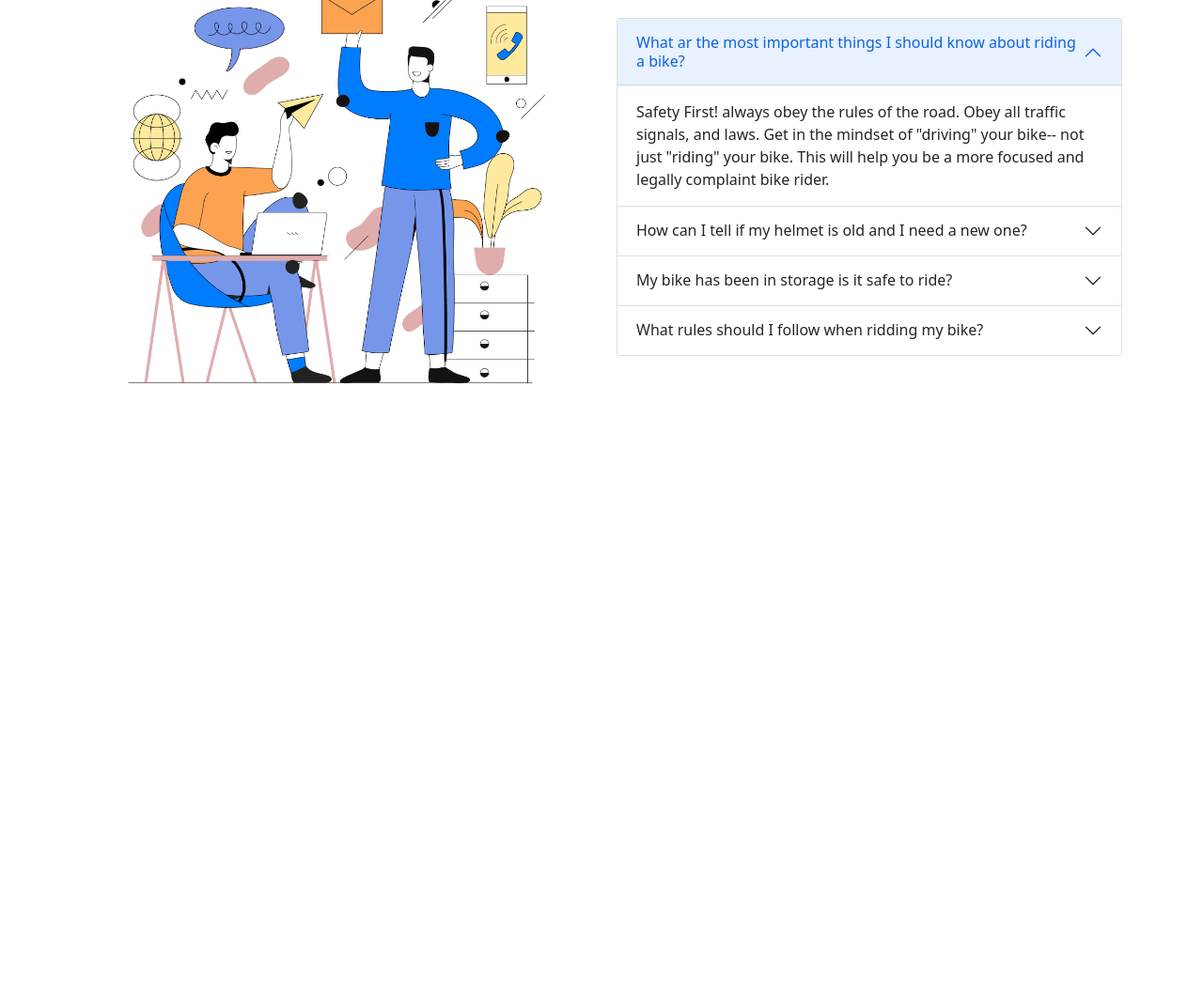
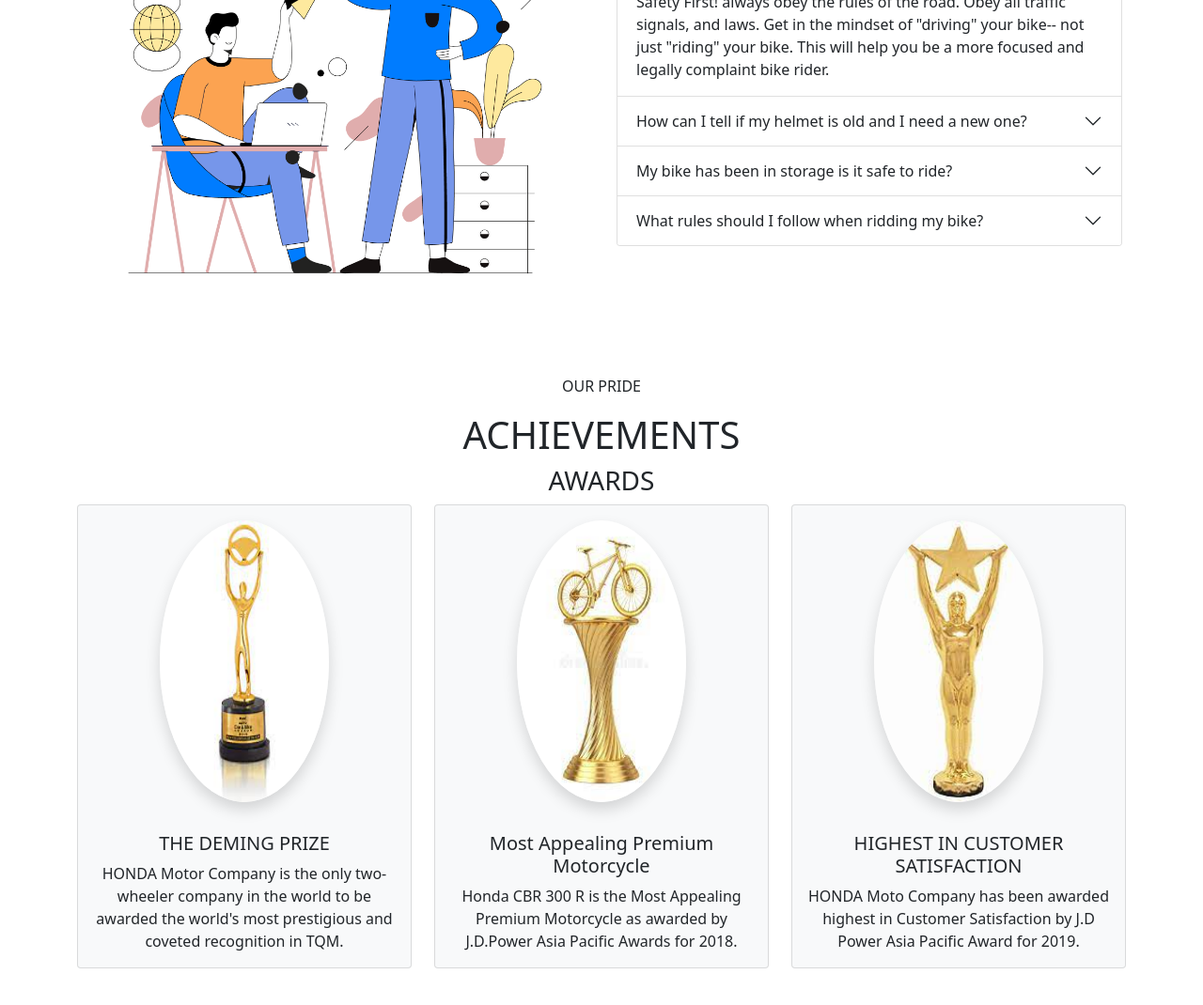
Before and after one commit to hrkanon/honda-crb, a plain HTML site: page index.html in a window 1280 px wide. Shown: the part 1830-2900 px from the top of the page at 94% size. Before the commit the page ends 2298 px from the top, so only its background shows below. Drawn offline with nearby package versions, Linux system fonts and the light colour scheme.

Commit message:
code added

```diff
--- a/css/style.css
+++ b/css/style.css
@@ -10,3 +10,11 @@
 .honda-text-primary {
   color: #e76f51;
 }
+.honda-client-img {
+  height: 149px;
+  width: 149px;
+}
+.honda-award-img {
+  height: 300px;
+  width: 180px;
+}
--- a/index.html
+++ b/index.html
@@ -141,12 +141,12 @@
               Happy <span class="honda-text-primary">Clients Says</span>
             </h1>
           </div>
-          <div class="row row-cols-1 row-cols-md-3 g-4">
+          <div class="row row-cols-1 row-cols-md-3 g-5">
             <div class="col">
               <div class="card h-100">
                 <img
                   src="images/user-1.png"
-                  class="card-img-top w-75 mx-auto mt-3"
+                  class="card-img-top mx-auto mt-3 honda-client-img"
                   alt="..."
                 />
                 <div class="card-body text-center">
@@ -154,6 +154,7 @@
                     Slate helps you see how many more days you need to work to
                     reach your financial goal for the month and year.
                   </p>
+                  <div>
                     <p>
                       <i class="fas honda-text-primary fa-star"></i
                       ><i class="fas honda-text-primary fa-star"></i
@@ -166,11 +167,12 @@
                   </div>
                 </div>
               </div>
+            </div>
             <div class="col">
               <div class="card h-100">
                 <img
                   src="images/user-2.png"
-                  class="card-img-top w-75 mx-auto mt-3"
+                  class="card-img-top mx-auto mt-3 honda-client-img"
                   alt="..."
                 />
                 <div class="card-body text-center">
@@ -194,7 +196,13 @@
               <div class="card h-100">
                 <img
                   src="images/user-3.jpg"
-                  class="card-img-top w-75 mx-auto mt-3"
+                  class="
+                    card-img-top
+                    honda-client-img
+                    mx-auto
+                    mt-3
+                    rounded-circle
+                  "
                   alt="..."
                 />
                 <div class="card-body text-center">
@@ -358,6 +366,88 @@
           </div>
         </div>
       </section>
+      <!-- achievement section -->
+      <section class="my-5">
+        <div class="container">
+          <div class="text-center">
+            <p>OUR PRIDE</p>
+            <h1>ACHIEVEMENTS</h1>
+            <h3>AWARDS</h3>
+          </div>
+          <div class="row row-cols-1 row-cols-md-3 g-4">
+            <div class="col">
+              <div class="card h-100 bg-light">
+                <img
+                  src="images/awards/award-1.jpeg"
+                  class="
+                    card-img-top
+                    honda-award-img
+                    my-3
+                    shadow
+                    rounded-circle
+                    mx-auto
+                  "
+                  alt="..."
+                />
+                <div class="card-body text-center">
+                  <h5 class="card-title">THE DEMING PRIZE</h5>
+                  <p class="card-text">
+                    HONDA Motor Company is the only two-wheeler company in the
+                    world to be awarded the world's most prestigious and coveted
+                    recognition in TQM.
+                  </p>
+                </div>
+              </div>
+            </div>
+            <div class="col">
+              <div class="card h-100 bg-light">
+                <img
+                  src="images/awards/award-2.jpeg"
+                  class="
+                    card-img-top
+                    honda-award-img
+                    my-3
+                    shadow
+                    rounded-circle
+                    mx-auto
+                  "
+                  alt="..."
+                />
+                <div class="card-body text-center">
+                  <h5 class="card-title">Most Appealing Premium Motorcycle</h5>
+                  <p class="card-text">
+                    Honda CBR 300 R is the Most Appealing Premium Motorcycle as
+                    awarded by J.D.Power Asia Pacific Awards for 2018.
+                  </p>
+                </div>
+              </div>
+            </div>
+            <div class="col">
+              <div class="card h-100 bg-light">
+                <img
+                  src="images/awards/award-3.jpeg"
+                  class="
+                    card-img-top
+                    honda-award-img
+                    my-3
+                    shadow
+                    rounded-circle
+                    mx-auto
+                  "
+                  alt="..."
+                />
+                <div class="card-body text-center">
+                  <h5 class="card-title">HIGHEST IN CUSTOMER SATISFACTION</h5>
+                  <p class="card-text">
+                    HONDA Moto Company has been awarded highest in Customer
+                    Satisfaction by J.D Power Asia Pacific Award for 2019.
+                  </p>
+                </div>
+              </div>
+            </div>
+          </div>
+        </div>
+      </section>
     </main>
     <footer></footer>
     <!-- bootstrap js -->
```
Also changed, not shown: images/awards/award-1.jpeg (added), images/awards/award-2.jpeg (added), images/awards/award-3.jpeg (added). Lines whose indentation alone changed are shown as unchanged.
